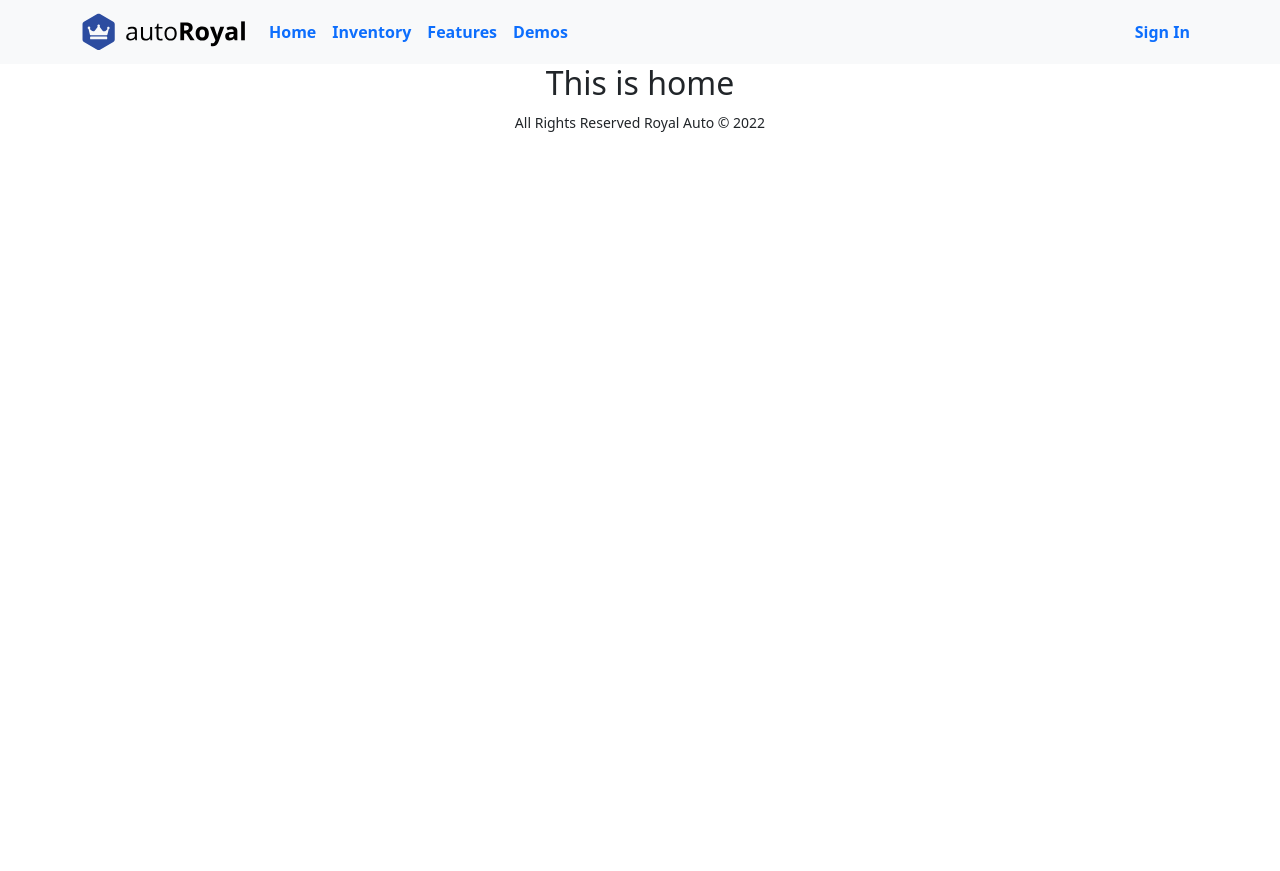
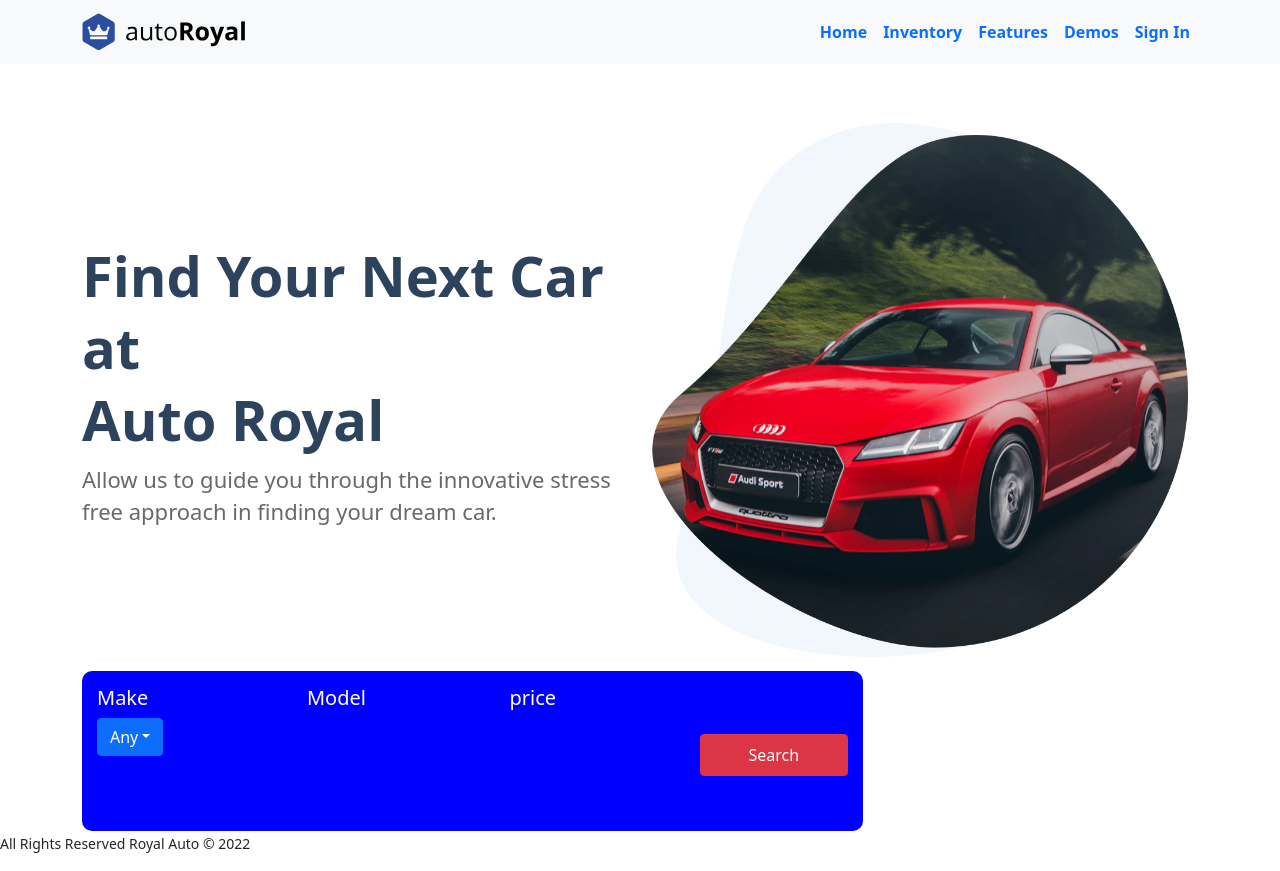
Before and after one commit to Sumon092/royal-auto-client, a React (Create React App) app: page / in a window 1280 px wide. Before the commit the page ends 800 px from the top, so only its background shows below. Built offline with nearby package versions, Linux system fonts and the light colour scheme.

Commit message:
banner added

```diff
--- a/src/App.js
+++ b/src/App.js
@@ -5,12 +5,14 @@ import Home from './pages/Home/Home/Home';
 import Inventories from './pages/Home/Inventories/Inventories';
 import Header from './pages/Shared/Header/Header';
 import Footer from './pages/Shared/Footer/Footer';
+import Banner from './pages/Home/Banner/Banner';
 
 function App() {
   return (
-    <div className="App">
+    <>
 
       <Header />
+
       <Routes>
         <Route path='/' element={<Home />}></Route>
         <Route path='/home' element={<Home />}></Route>
@@ -18,7 +20,7 @@ function App() {
       </Routes>
       <Footer />
 
-    </div>
+    </>
   );
 }
 
--- /dev/null
+++ b/src/pages/Home/Banner/Banner.css
@@ -0,0 +1,25 @@
+.banner-title {
+
+    font-weight: bold;
+    font-size: 56px;
+    line-height: 72px;
+    color: #2c425d;
+}
+
+.banner-text {
+    font-size: 22px;
+    line-height: 32px;
+    font-weight: 400;
+    color: #696969;
+}
+
+.search-option {
+    width: 70%;
+    background-color: blue;
+    height: 160px;
+    margin-right: 69px;
+    padding: 15px;
+    font: 700;
+    color: white;
+    border-radius: 10px;
+}
--- /dev/null
+++ b/src/pages/Home/Banner/Banner.js
@@ -0,0 +1,50 @@
+import React from 'react';
+import { Dropdown, DropdownButton } from 'react-bootstrap';
+import bannerImage from '../../../images/banner/car.png'
+import './Banner.css'
+
+const Banner = () => {
+    return (
+        <>
+            <div className='container d-flex justify-center align-items-center w-100 mt-5'>
+                <div className="banner-tet w-50">
+                    <h1 className='fw-bold banner-title'>Find Your Next Car at
+                        <br /> Auto Royal
+                    </h1>
+                    <p className='banner-text'>
+                        Allow us to guide you through the innovative stress
+                        <br />
+                        free approach in finding your dream car.
+                    </p>
+                </div>
+                <div className="banner-image w-50">
+                    <img style={{ width: '610px' }} className='img-fluid' src={bannerImage} alt="" />
+                </div>
+            </div>
+            <div className='container'>
+                <div className="search-option d-flex justify-content-between">
+                    <div className="car-name">
+                        <h5>Make</h5>
+                        <DropdownButton id="dropdown-item-button" title="Any">
+                            <Dropdown.ItemText></Dropdown.ItemText>
+                            <Dropdown.Item as="button">Mazda</Dropdown.Item>
+                            <Dropdown.Item as="button">Audi</Dropdown.Item>
+                            <Dropdown.Item as="button">BMW</Dropdown.Item>
+                            <Dropdown.Item as="button">Honda</Dropdown.Item>
+                            <Dropdown.Item as="button">Volvo</Dropdown.Item>
+                        </DropdownButton>
+                    </div>
+                    <div className="car-model">
+                        <h5>Model</h5>
+                    </div>
+                    <div className="price">
+                        <h5>price</h5>
+                    </div>
+                    <div><button className='btn btn-danger mt-5 p-2 ps-5 pe-5'>Search</button></div>
+                </div>
+            </div>
+        </>
+    );
+};
+
+export default Banner;
--- a/src/pages/Home/Home/Home.js
+++ b/src/pages/Home/Home/Home.js
@@ -1,9 +1,10 @@
 import React from 'react';
+import Banner from '../Banner/Banner';
 
 const Home = () => {
     return (
         <div>
-            <h2>This is home</h2>
+            <Banner></Banner>
         </div>
     );
 };
--- a/src/pages/Shared/Header/Header.js
+++ b/src/pages/Shared/Header/Header.js
@@ -2,6 +2,7 @@ import React from 'react';
 import { Container, Navbar } from 'react-bootstrap';
 import Nav from 'react-bootstrap/Nav'
 import logo from '../../../images/logo/logo.svg'
+import Banner from '../../Home/Banner/Banner';
 const Header = () => {
     return (
         <>
@@ -10,7 +11,7 @@ const Header = () => {
                     <Navbar.Brand href="#home"><img style={{ width: '163px' }} src={logo} alt="" /></Navbar.Brand>
                     <Navbar.Toggle aria-controls="responsive-navbar-nav" />
                     <Navbar.Collapse id="responsive-navbar-nav">
-                        <Nav className="me-auto">
+                        <Nav className="ms-auto">
                             <Nav.Link href="#home" className='fw-bold'>Home</Nav.Link>
                             <Nav.Link href="#inventory" className='fw-bold'>Inventory</Nav.Link>
                             <Nav.Link href="#features" className='fw-bold'>Features</Nav.Link>
@@ -24,6 +25,7 @@ const Header = () => {
                     </Navbar.Collapse>
                 </Container>
             </Navbar>
+
         </>
     );
 };
```
